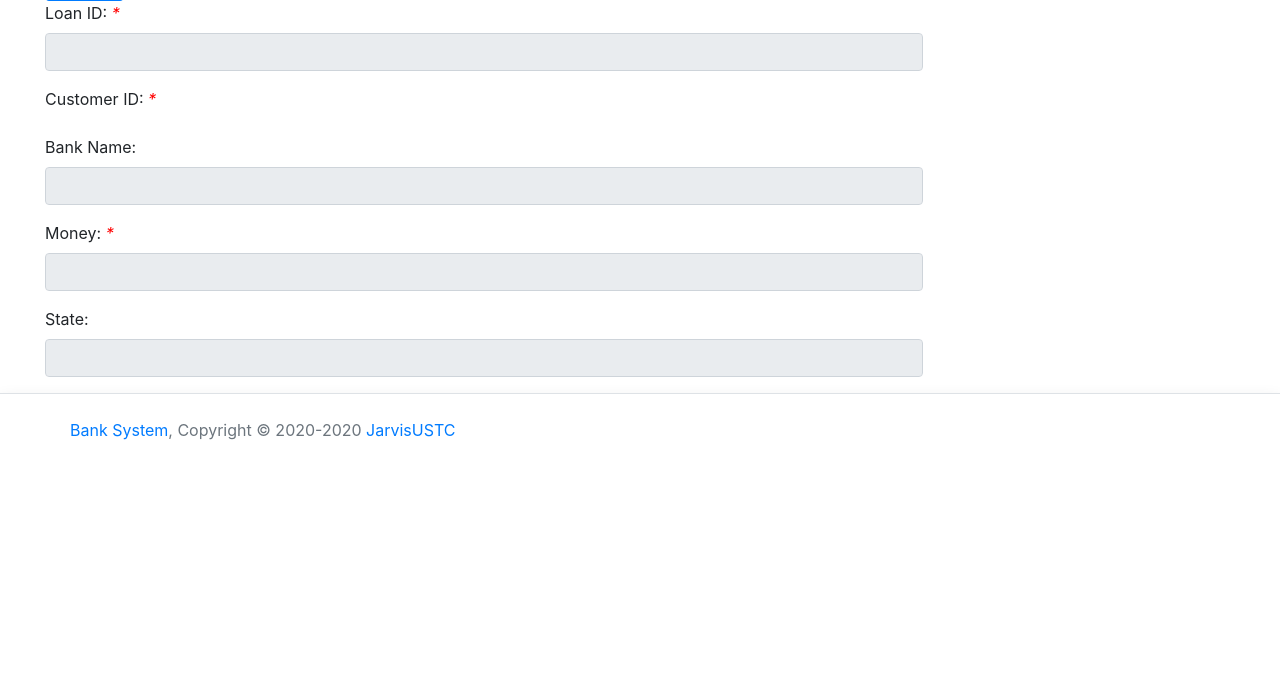
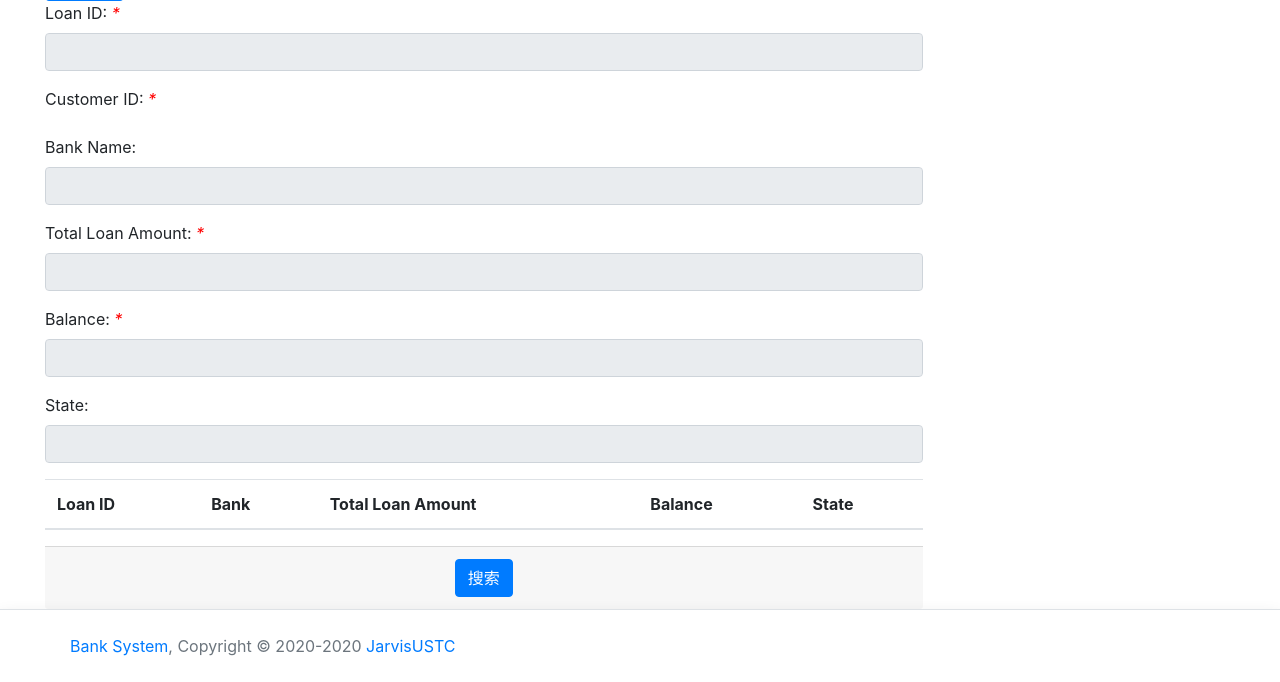
Before and after one commit to JarvisUSTC/BankManage, a Django app: page /bmanage/loanfound/ in a window 1280 px wide. Shown: the part 409-1091 px from the top of the page. Before the commit the page ends 849 px from the top, so only its background shows below. Run offline with Django 3.2, Linux system fonts and the light colour scheme; data that the repository does not hold is empty; some libraries are stand-ins or nearby versions.

Commit message:
'添加多样化查询功能，给出信息的表格形式，易查询'

```diff
--- a/bmanage/views.py
+++ b/bmanage/views.py
@@ -93,6 +93,10 @@
 
 def customer_manage_found(request):
     cus_list = Customer.objects.all()
+    customer_list = []
+    for cus in cus_list:
+        cus_info = [cus.cusid, cus.cusname, cus.accres.empname, cus.loanres.empname, cus.contact_name]
+        customer_list.append(cus_info)
     if request.method == "POST":
         res_list = Employee.objects.all()
         cus_id = request.POST.get('cusID')
@@ -185,6 +189,15 @@
 
 def account_found(request):
     accID_list = Accounts.objects.all()
+    account_list = []
+    for acc_obj in accID_list:
+        acc = [acc_obj.accountid]
+        bankname = Cusforacc.objects.filter(accountid=acc_obj.accountid).first().bank.bankname
+        acc.append(bankname)
+        acc.append(acc_obj.accounttype)
+        acc.append(acc_obj.money)
+        acc.append(acc_obj.settime)
+        account_list.append(acc)
     if request.method == "POST":
         time_now = timezone.now()  # 输出time_now即为当然日期和时间
         acc_id = request.POST.get('accID')
@@ -241,9 +254,31 @@
 
 def loan_found(request):
     loanID_list = Loan.objects.all()
+    loan_list = []
+    for loan_obj in loanID_list:
+        loan_info = [loan_obj.loanid, loan_obj.bank.bankname, loan_obj.money]
+        pay_objs = Payinfo.objects.filter(loanid=loan_obj.loanid)
+        pay_money = 0
+        for pay_obj in pay_objs:
+            pay_money += float(pay_obj.money)
+        balance = float(loan_obj.money) - pay_money
+        loan_info.append(balance)
+        if loan_obj.state == '0':
+            state = "贷款未发放"
+        elif loan_obj.state == '1':
+            state = "贷款正在发放"
+        else:
+            state = "贷款发放完成"
+        loan_info.append(state)
+        loan_list.append(loan_info)
     if request.method == 'POST':
         load_id = request.POST.get('loanID')
         loan_obj = Loan.objects.filter(loanid=load_id).first()
+        pay_objs = Payinfo.objects.filter(loanid=load_id)
+        pay_money = 0
+        for pay_obj in pay_objs:
+            pay_money += float(pay_obj.money)
+        balance = float(loan_obj.money) - pay_money
         cus_obj_list = Cusforloan.objects.filter(loanid=load_id)
         state_loan = loan_obj.state
         if state_loan == '0':
--- a/templates/base.html
+++ b/templates/base.html
@@ -104,5 +104,37 @@
         </p>
       </div>
 </footer>
+<script>
+        document.getElementById('search-input').oninput = function() {
+          var searchTerm = document.getElementById('search-input').value;
+          var searchRegex = undefined;
+          try {
+            searchRegex = new RegExp(searchTerm);
+          } catch {
+            // Bad regex, ignore
+          }
+          var tbody = document.getElementById('search-content');
+
+          for (let i = 0; i < tbody.children.length; i++) {
+            var tr = tbody.children[i];
+            var match = false;
+            var texts = [];
+
+            // Filter: Exclude last element because it contains only action buttons
+            for (let j = 0; j < tr.children.length - 1; j++) {
+              var td = tr.children[j];
+              texts.push(td.innerText);
+            }
+            var text = texts.join("\n");
+
+            if (text.indexOf(searchTerm) !== -1) {
+              match = true;
+            } else if (typeof searchRegex !== "undefined" && searchRegex.test(text)) {
+              match = true;
+            }
+            tr.style.display = match ? "" : "none";
+          }
+        };
+</script>
 </body>
 </html>
--- a/templates/loanFound.html
+++ b/templates/loanFound.html
@@ -37,15 +37,50 @@
           <input type="text" class="form-control" id="bank" name="bank" required="required" value="{{ loan_obj.bank.bankname }}" readonly>
     </div>
       <div class="form-group">
-      <label for="money">Money:</label>
+      <label for="money">Total Loan Amount:</label>
           <em style="color: red;">*</em>
       <input type="number" step="0.01" class="form-control" id="Money" name="money" required="required" value="{{ loan_obj.money }}" readonly>
+    </div>
+    <div class="form-group">
+      <label for="money">Balance:</label>
+          <em style="color: red;">*</em>
+      <input type="number" step="0.01" class="form-control" id="Money" name="money" required="required" value="{{ balance }}" readonly>
     </div>
      <div class="form-group">
       <label for="state">State:</label>
       <input type="text" class="form-control" id="state" name="state" required="required" value="{{ state }}" readonly>
     </div>
   </form>
+    <table class="table table-striped">
+        <thead>
+        <th>Loan ID</th>
+        <th>Bank</th>
+        <th>Total Loan Amount</th>
+        <th>Balance</th>
+        <th>State</th>
+        </thead>
+        <tbody id="search-content">
+        {% for loan_info in loan_list %}
+            <tr>
+                <td>{{ loan_info.0 }}</td>
+                <td>{{ loan_info.1 }}</td>
+                <td>{{ loan_info.2 }}</td>
+                <td>{{ loan_info.3 }}</td>
+                <td>{{ loan_info.4 }}</td>
+            </tr>
+        {% endfor %}
+        </tbody>
+    </table>
+    <div class="card-footer text-white text-center">
+      <div>
+        <a class="btn btn-primary" href="#search-form" data-toggle="collapse" role="button" aria-expanded="false" aria-controls="search-form"><i class="fa fas fa-search"></i> 搜索</a>
+      </div>
+      <div class="collapse" id="search-form">
+      <div class="form-group pt-3 mb-0">
+        <input id="search-input" type="text" class="form-control" placeholder="输入以开始搜索">
+      </div>
+      </div>
+    </div>
     {% if messages %}
         <script>
             {% for msg in messages %}
```
Also changed, not shown: static/quick-search.js (added, +30 -0 lines), templates/accountFound.html (+30 -0 lines), templates/customerfound.html (+30 -0 lines).
